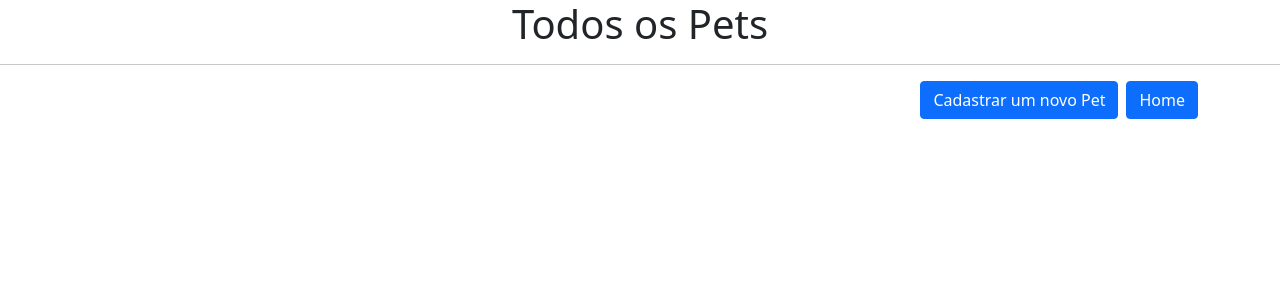
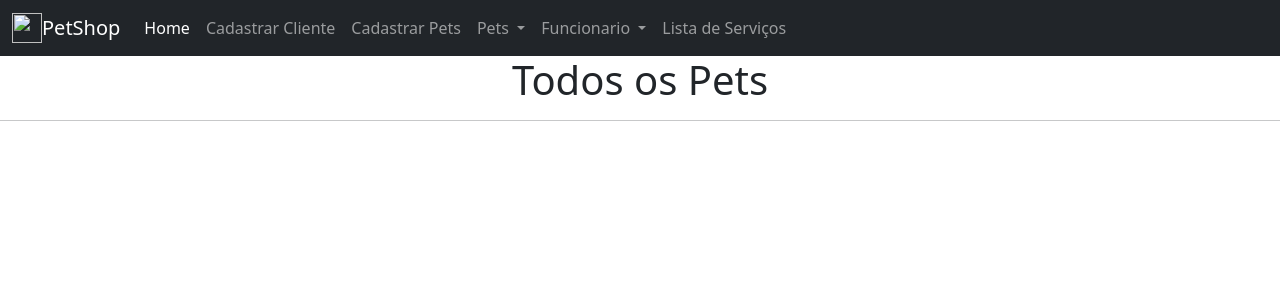
Before and after one commit to riquelmer45/Projeto-PetShop, a Node server app: page /pets/allPets in a window 1280 px wide. Shown: the top 300 px of the page. Run offline with Node 20, Linux system fonts and the light colour scheme; data that the repository does not hold is empty; some libraries are stand-ins or nearby versions.

Commit message:
Separação da home de pets, colocando controllers e rotas proprias para ela; Inserindo a navbar e integrando os botao das funcionalidades de pet nela.

```diff
--- a/db/conn.js
+++ b/db/conn.js
@@ -1,6 +1,6 @@
 const { Sequelize } = require('sequelize')
 
-const sequelize = new Sequelize('petshop', 'root', '12345678', {
+const sequelize = new Sequelize('petshop', 'root', '123', {
   host: 'localhost',
   dialect: 'mysql',
 })
--- a/index.js
+++ b/index.js
@@ -2,6 +2,7 @@ const express = require('express')
 const app = express()
 const port = 4000
 const exphbs = require('express-handlebars')
+const petshop = require('./routes/router')
 const Pet = require('./routes/petRouter')
 const conn = require('./db/conn')
 const petModel = require('./model/Pets')
@@ -30,7 +31,12 @@ app.use(express.static('public'))
 
 
 //adicionando rota Pets
+app.use('/petshop', petshop )
 app.use('/pets', Pet)
+
+app.get('/', (req, res) => {
+  res.render('petshop/home')
+})
 
 
 
--- a/views/layouts/main.handlebars
+++ b/views/layouts/main.handlebars
@@ -15,6 +15,56 @@
 
   </head>
 <body>
+  <div class="navbar-container">
+        <nav class="navbar navbar-expand-lg navbar-dark bg-dark">
+            <div class="container-fluid">
+                <img class="img_icon" src="" alt="" width="30cm" height="30cm">
+                <a class="navbar-brand" href="#">PetShop</a>
+                <button class="navbar-toggler" type="button" data-bs-toggle="collapse"
+                    data-bs-target="#navbarSupportedContent" aria-controls="navbarSupportedContent" aria-expanded="false"
+                    aria-label="Toggle navigation">
+                    <span class="navbar-toggler-icon"></span>
+                </button>
+                <div class="collapse navbar-collapse" id="navbarSupportedContent">
+                    <ul class="navbar-nav me-auto mb-2 mb-lg-0">
+                        <li class="nav-item">
+                            <a class="nav-link active" aria-current="page" href="/">Home</a>
+                        </li>
+                        <li class="nav-item">
+                            <a class="nav-link" href="/">Cadastrar Cliente</a>
+                        </li>
+                        <li class="nav-item">
+                            <a class="nav-link" href="/">Cadastrar Pets</a>
+                        </li>
+                        <li class="nav-item dropdown">
+                            <a class="nav-link dropdown-toggle" href="#" role="button" data-bs-toggle="dropdown" aria-expanded="false">
+                                Pets
+                            </a>
+                            <ul class="dropdown-menu">
+                                <li><a class="dropdown-item" href="/pets/add">Cadastrar Pet</a></li>
+                                <li><a class="dropdown-item" href="/pets/allPets">Listar Pets</a></li>
+                            </ul>
+                        </li>
+                        <li class="nav-item dropdown">
+                            <a class="nav-link dropdown-toggle" href="#" role="button" data-bs-toggle="dropdown" aria-expanded="false">
+                                Funcionario
+                            </a>
+                            <ul class="dropdown-menu">
+                                <li><a class="dropdown-item" href="/funcionarios/add">Novo Funcionario</a></li>
+                                <li><a class="dropdown-item" href="#">Listar Funcionarios</a></li>
+                            </ul>
+                        </li>
+                        {{!-- <li class="nav-item">
+                            <a class="nav-link" href="/funcionarios/addFun">Cadastrar Funcionarios</a>
+                        </li> --}}
+                        <li class="nav-item">
+                            <a class="nav-link" href="/">Lista de Serviços</a>
+                        </li>
+                    </ul>
+                </div>
+            </div>
+        </nav>
+    </div>
   <div class="main_body">
     {{{body}}}
   </div>
--- a/views/pets/petform.handlebars
+++ b/views/pets/petform.handlebars
@@ -15,7 +15,4 @@
   </div>
 </form> <br>
 
-<form action="/pets/allPets" method="get">
-  <button type="submit" class="btn btn-primary">Todos os Pets</button>
-</form>
 </div>
--- a/views/pets/viewpet.handlebars
+++ b/views/pets/viewpet.handlebars
@@ -27,21 +27,5 @@
 
 
   {{/each}}
-</ul>
-
-   <div class="central container">
-    <div class="d-flex justify-content-end">
-      <div>
-        <form action="/pets/add" method="get">
-          <button type="submit" class="btn btn-primary mx-2">Cadastrar um novo Pet</button>
-        </form>
-      </div>
-      <div>
-        <form action="/pets" method="get">
-          <button type="submit" class="btn btn-primary">Home</button>
-        </form>
-      </div>
-    </div>
-  </div>
 
 </div>
```
Also changed, not shown: controllers/controller.js (added, +7 -0 lines), routes/router.js (added, +9 -0 lines), views/funcionarios/funcionariofrom.handlebars (added, +38 -0 lines), views/pets/home.handlebars (deleted, +0 -18 lines), views/petshop/home.handlebars (added, +9 -0 lines), views/funcionarios/editFuncionarios.handlebars (added), views/funcionarios/viewfuncionario.handlebars (added), 1 other file.
